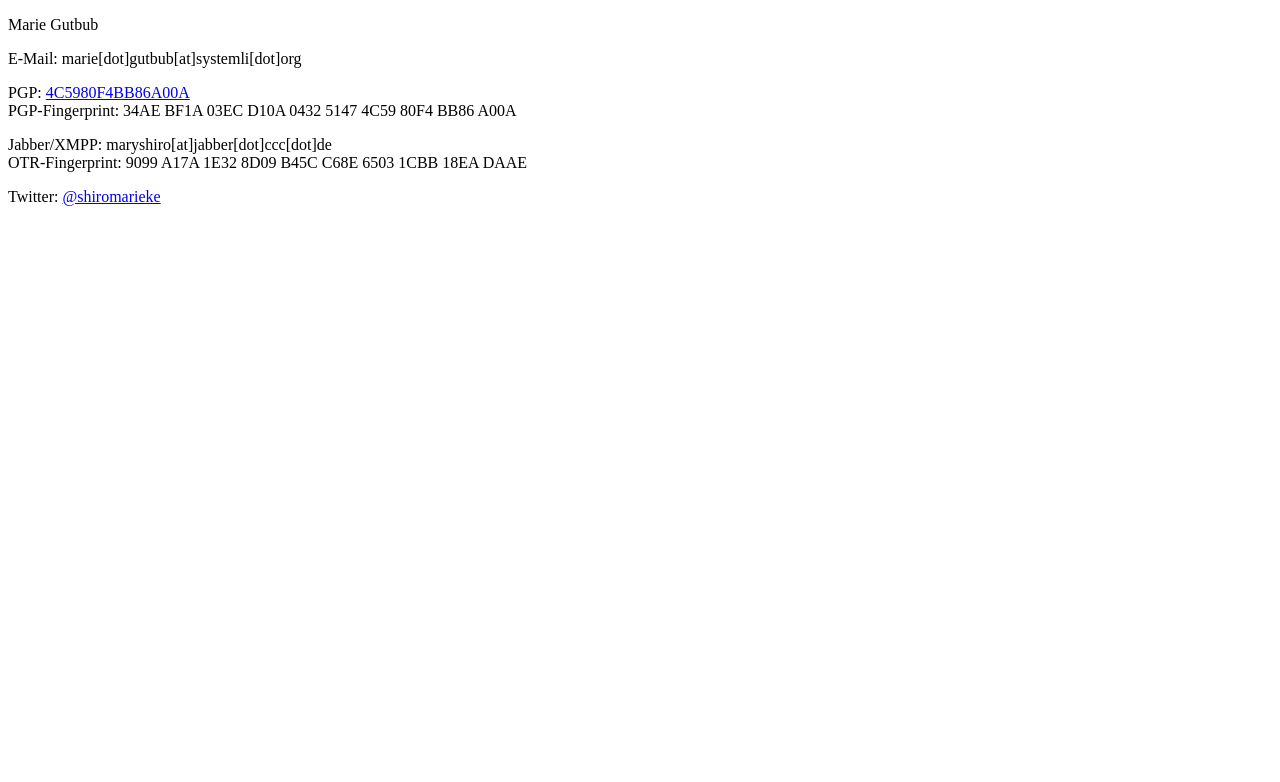
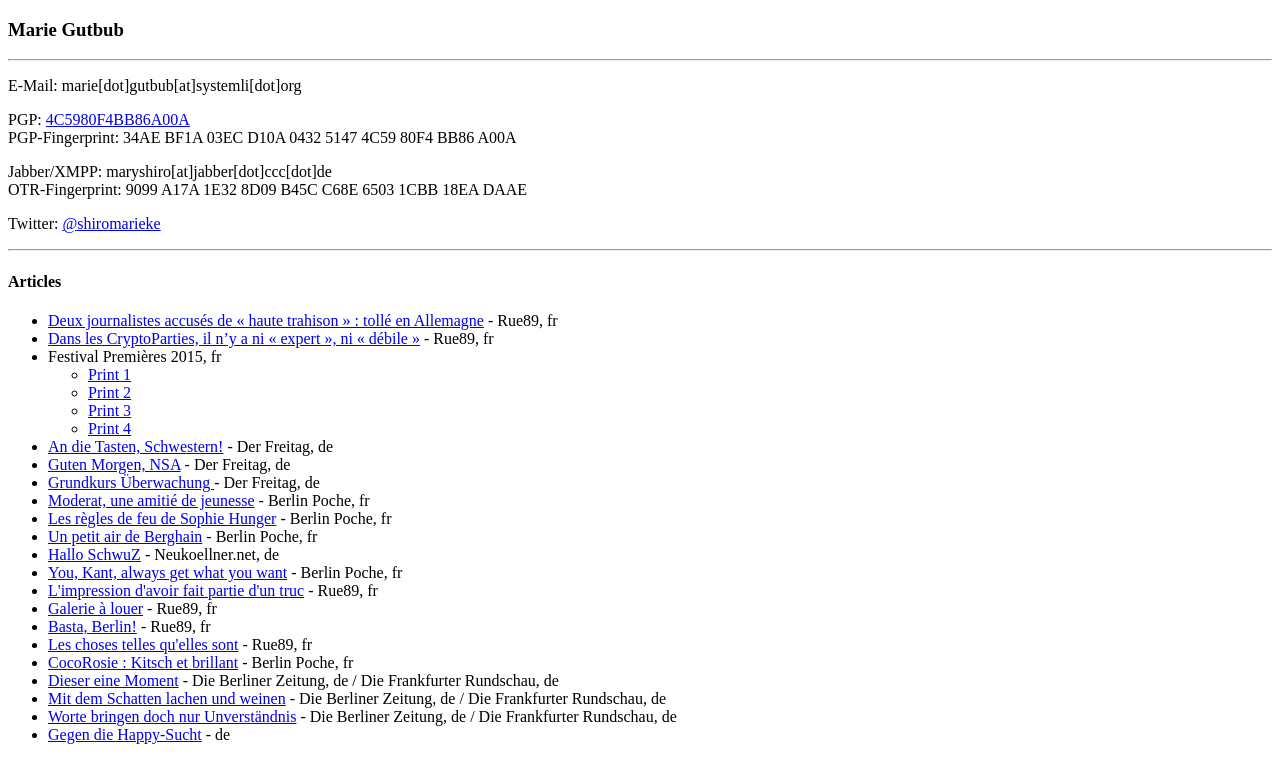
Before and after one commit to shiromarieke/shiromarieke.github.io, a plain HTML site: page index.html in a window 1280 px wide. Drawn offline with Linux system fonts and the light colour scheme.

Commit message:
added articles

```diff
--- a/index.html
+++ b/index.html
@@ -1,19 +1,53 @@
 
 <!DOCTYPE html>
 <html>
-<body>
+	<head>
+	<meta charset="utf-8" />
+	<title>Shiromarieke</title>
+	</head>
 
-<p>Marie Gutbub</p>
+	<body>
+		<h3>Marie Gutbub</h3>
+<hr/ >
+		<p>E-Mail: marie[dot]gutbub[at]systemli[dot]org</p>
 
-<p>E-Mail: marie[dot]gutbub[at]systemli[dot]org</p>
-
-<p>PGP: <a href="https://hkps.pool.sks-keyservers.net/pks/lookup?op=get&search=0x4C5980F4BB86A00A" target="_blank">4C5980F4BB86A00A</a><br>
+		<p>PGP: <a href="https://hkps.pool.sks-keyservers.net/pks/lookup?		op=get&search=0x4C5980F4BB86A00A" target="_blank">4C5980F4BB86A00A</a><br />
 PGP-Fingerprint: 34AE BF1A 03EC D10A 0432  5147 4C59 80F4 BB86 A00A</p>
 
-<p>Jabber/XMPP: maryshiro[at]jabber[dot]ccc[dot]de<br>
+		<p>Jabber/XMPP: maryshiro[at]jabber[dot]ccc[dot]de<br />
 OTR-Fingerprint: 9099 A17A 1E32 8D09 B45C C68E 6503 1CBB 18EA DAAE</p>
 
-<p>Twitter: <a href="https://twitter.com/shiromarieke" target="_blank">@shiromarieke</a></p>
+		<p>Twitter: <a href="https://twitter.com/shiromarieke" target="_blank">@shiromarieke</a></p>
+<hr/ >
+		<h4>Articles</h4>
+		<ul>
+			<li><a href="http://rue89.nouvelobs.com/2015/08/05/deux-journalistes-accuses-trahison-tolle-allemagne-260608/" target="_blank"> Deux journalistes accusés de « haute trahison » : tollé en Allemagne</a> - Rue89, fr</li>
+			<li><a href="http://rue89.nouvelobs.com/2015/07/01/les-crypto-parties-ny-a-ni-expert-ni-debile-260057/" target="_blank"> Dans les CryptoParties, il n’y a ni « expert », ni « débile »</a> - Rue89, fr</li>
+			<li>Festival Premières 2015, fr
+				<ul>
+					<li><a href="http://www.festivalpremieres.eu/_data/996/wkm_5571b5e32471a.pdf" target="_blank">Print 1</a> </li>
+					<li><a href="http://www.festivalpremieres.eu/_data/996/wkm_5571b5eb07022.pdf/" target="_blank">Print 2</a> </li>
+					<li><a href="http://www.festivalpremieres.eu/_data/996/wkm_557306f4684c4.pdf/" target="_blank">Print 3</a> </li>
+					<li><a href="http://www.festivalpremieres.eu/_data/996/wkm_557453fb72cec.pdf" target="_blank">Print 4</a> </li>
+			</ul>
+			<li><a href="https://www.freitag.de/autoren/der-freitag/an-die-tasten-schwestern/" target="_blank">An die Tasten, Schwestern!</a> - Der Freitag, de</li>
+			<li><a href="https://www.freitag.de/autoren/der-freitag/guten-morgen-nsa/" target="_blank">Guten Morgen, NSA</a> - Der Freitag, de</li>
+			<li><a href="https://www.freitag.de/autoren/der-freitag/grundkurs-ueberwachung/" target="_blank">Grundkurs Überwachung </a> - Der Freitag, de</li>
+			<li><a href="http://berlinpoche.de/magazine/magazine/berlin-festival-moderat-une-amitie-de-jeunesse/" target="_blank">Moderat, une amitié de jeunesse</a> - Berlin Poche, fr</li>
+			<li><a href="http://berlinpoche.de/magazine/magazine/les-regles-de-feu-de-sophie-hunger/" target="_blank">Les règles de feu de Sophie Hunger</a> - Berlin Poche, fr</li>
+			<li><a href="http://berlinpoche.de/magazine/magazine/un-petit-air-de-berghain/" target="_blank">Un petit air de Berghain</a> - Berlin Poche, fr</li>
+			<li><a href="http://www.neukoellner.net/verbrauch-verzehr/hallo-schwuz/" target="_blank">Hallo SchwuZ</a> - Neukoellner.net, de</li>
+			<li><a href="http://berlinpoche.de/magazine/magazine/you-kant-always-get-what-you-want/" target="_blank">You, Kant, always get what you want</a> - Berlin Poche, fr</li>
+			<li><a href="http://blogs.rue89.com/oranienburgerstrasse54/2013/09/06/certes-tacheles-cetait-touristes-touristes-touristes-230956/" target="_blank">L'impression d'avoir fait partie d'un truc</a> - Rue89, fr</li>
+			<li><a href="http://blogs.rue89.com/oranienburgerstrasse54/2013/08/29/berlin-le-reve-de-galerie-dun-ancien-squatteur-de-tacheles-230955/" target="_blank"> Galerie à louer</a> - Rue89, fr</li>
+			<li><a href="http://blogs.rue89.com/oranienburgerstrasse54/2013/08/27/fermeture-du-squat-de-tacheles-pour-sebastien-cest-basta-berlin-230947/" target="_blank">Basta, Berlin!</a> - Rue89, fr</li>
+			<li><a href="http://blogs.rue89.com/oranienburgerstrasse54/2013/08/06/un-apres-tacheles-les-artistes-sont-ils-encore-les-bienvenus-berlin-230891/" target="_blank">Les choses telles qu'elles sont</a> - Rue89, fr</li>
+			<li><a href="http://berlinpoche.de/magazine/blog/cocorosie-kitsch-et-brillant/" target="_blank">CocoRosie : Kitsch et brillant</a> - Berlin Poche, fr</li>
+			<li><a href="http://www.berliner-zeitung.de/kultur/dennis-hopper-zeigt-geschichte-dieser-eine-moment,10809150,17788594.html/" target="_blank">Dieser eine Moment</a> - Die Berliner Zeitung, de / Die Frankfurter Rundschau, de</li>
+			<li><a href="http://www.berliner-zeitung.de/kultur/chamaeleon-mit-dem-schatten-lachen-und-weinen,10809150,17284878.html/" target="_blank">Mit dem Schatten lachen und weinen</a> - Die Berliner Zeitung, de / Die Frankfurter Rundschau, de</li>
+			<li><a href="http://www.berliner-zeitung.de/kultur/neukoellner-oper-worte-bringen-doch-nur-unverstaendnis,10809150,16982218.html/" target="_blank">Worte bringen doch nur Unverständnis</a> - Die Berliner Zeitung, de / Die Frankfurter Rundschau, de</li>
+			<li><a href="gegen_happy_sucht.html" target="_blank">Gegen die Happy-Sucht</a> - de</li>
+		</ul>
 
-</body>
+	</body>
 </html>
```
Also changed, not shown: gegen_happy_sucht.html (added, +47 -0 lines).
